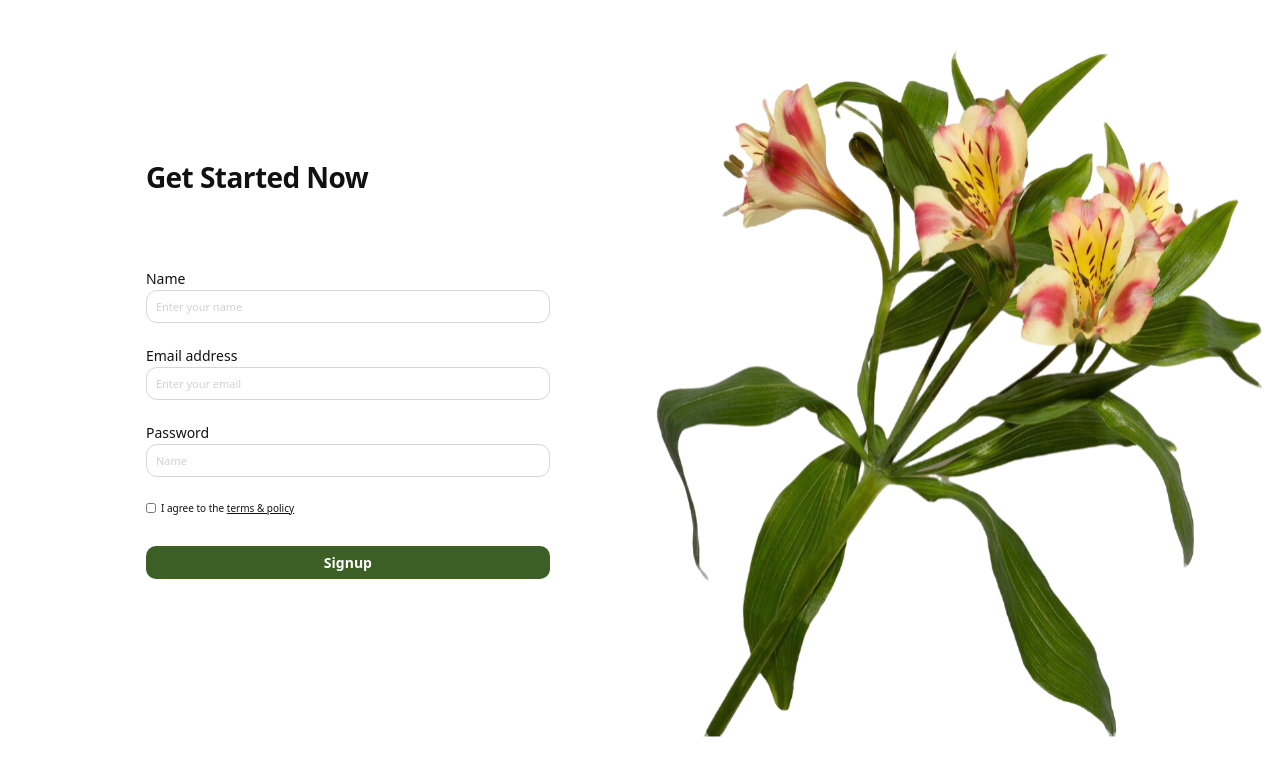
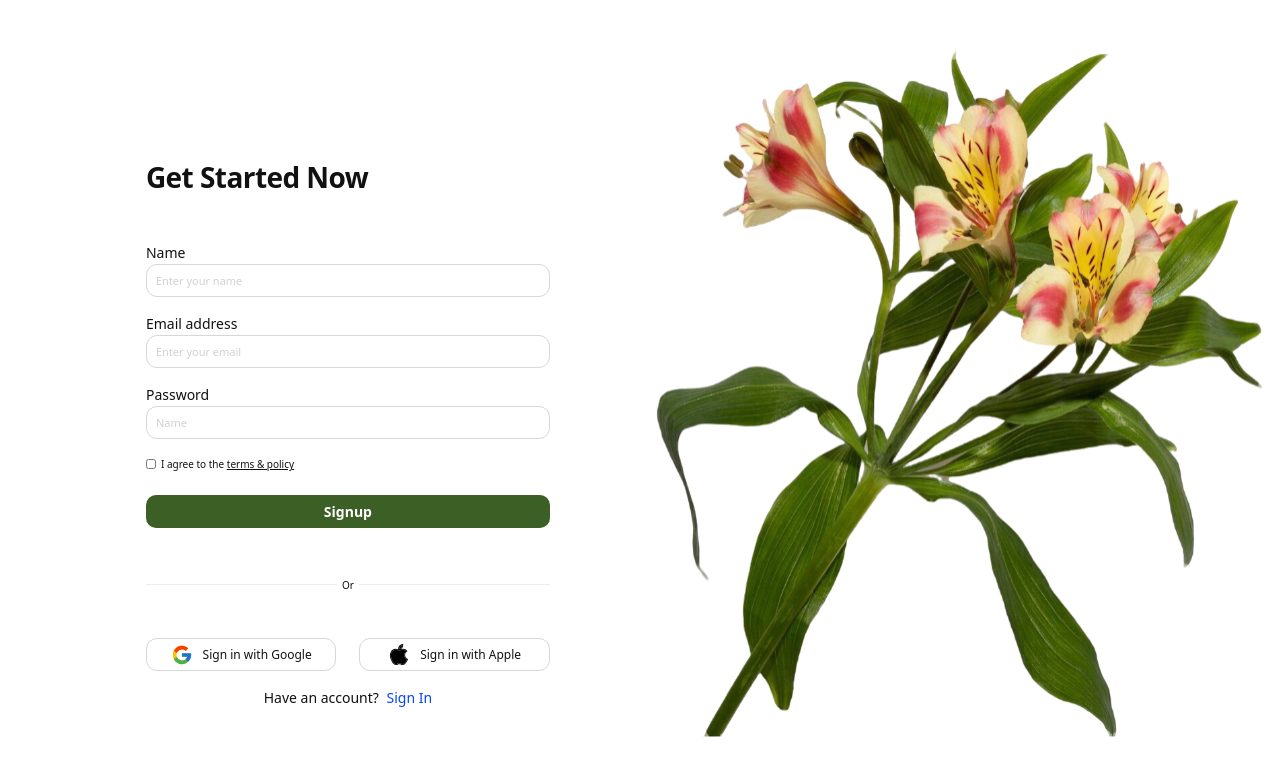
Before and after one commit to currlei/appdev1-final-practical-exam, a React (Vite) app: page / in a window 1280 px wide. Shown: the top 776 px of the page. Built offline with nearby package versions, Linux system fonts and the light colour scheme.

Commit message:
Add divider and social sign-in buttons.

```diff
--- a/src/SignUp.jsx
+++ b/src/SignUp.jsx
@@ -1,10 +1,13 @@
 import styles from './SignUp.module.css'
 import blossomImage from './assets/blossom-flower.svg'
+import googleLogo from './assets/icons-google-logo.svg'
+import appleLogo from './assets/icons-apple-logo.svg'
 
 function SignUp() {
   return (
     <main className={styles.page}>
       <section className={styles.left} aria-label="Sign up form area">
+        <div className={styles.signupContent}>
           <h1 className={styles.title}>Get Started Now</h1>
           <form className={styles.form}>
             <div className={styles.field}>
@@ -25,6 +28,25 @@ function SignUp() {
             </label>
             <button className={styles.submit} type="submit">Signup</button>
           </form>
+        </div>
+        <div className={styles.socialSection}>
+          <div className={styles.divider} aria-label="Or">
+            <span />
+            <span className={styles.dividerText}>Or</span>
+            <span />
+          </div>
+          <div className={styles.socialButtons}>
+            <button className={styles.socialButton} type="button">
+              <img src={googleLogo} alt="" />
+              <span>Sign in with Google</span>
+            </button>
+            <button className={styles.socialButton} type="button">
+              <img src={appleLogo} alt="" />
+              <span>Sign in with Apple</span>
+            </button>
+          </div>
+          <p className={styles.signInPrompt}>Have an account? <a href="#signin">Sign In</a></p>
+        </div>
       </section>
       <section className={styles.right} aria-label="Sign up artwork">
         <img className={styles.image} src={blossomImage} alt="Blossom flower" />
--- a/src/SignUp.module.css
+++ b/src/SignUp.module.css
@@ -1,8 +1,8 @@
 .page {
   display: grid;
   grid-template-columns: 1fr 1fr;
-  min-height: 100vh;
-  width: 100%;
+  width: min(100%, 1536px);
+  height: min(1042px, 100vh);
 }
 
 .left,
@@ -15,8 +15,13 @@
   flex-direction: column;
   align-items: flex-start;
   gap: 10px;
+  width: 100%;
   height: 638px;
-  padding: 20.3vh 0 64px 11.4vw;
+  padding: min(20.3vh, 211px) 0 64px 11.4vw;
+}
+
+.signupContent {
+  width: min(100%, 25.25rem);
 }
 
 .title {
@@ -27,7 +32,7 @@
   font-weight: 600;
   line-height: 1.1;
   letter-spacing: -0.02em;
-  margin-bottom: 68px;
+  margin-bottom: clamp(40px, 6.5vh, 68px);
 }
 
 .form {
@@ -38,7 +43,7 @@
   display: flex;
   flex-direction: column;
   gap: 2px;
-  margin-bottom: 25px;
+  margin-bottom: clamp(16px, 2.4vh, 25px);
 }
 
 .label {
@@ -96,7 +101,7 @@
 .submit {
   width: 100%;
   height: 33px;
-  margin-top: 32px;
+  margin-top: clamp(20px, 3.1vh, 32px);
   border: 0;
   border-radius: 10px;
   background: #3b5f24;
@@ -116,6 +121,80 @@
   outline-offset: 2px;
 }
 
+.socialSection {
+  width: min(100%, 25.25rem);
+}
+
+.divider {
+  display: flex;
+  align-items: center;
+  gap: 5px;
+  margin-top: clamp(24px, 5.2vh, 54px);
+  color: #111;
+}
+
+.divider > span:first-child,
+.divider > span:last-child {
+  height: 1px;
+  flex: 1;
+  background: #ededed;
+}
+
+.dividerText {
+  font-size: 10px;
+  line-height: 1;
+}
+
+.socialButtons {
+  display: flex;
+  gap: 23px;
+  margin-top: clamp(32px, 6.1vh, 64px);
+}
+
+.socialButton {
+  display: flex;
+  align-items: center;
+  justify-content: center;
+  gap: 10px;
+  width: 50%;
+  height: 33px;
+  padding: 0 8px;
+  border: 1px solid #d7d7d7;
+  border-radius: 11px;
+  background: #fff;
+  color: #111;
+  font: inherit;
+  font-size: 12px;
+  white-space: nowrap;
+  cursor: pointer;
+}
+
+.socialButton img {
+  display: block;
+  width: 22px;
+  height: 22px;
+  object-fit: contain;
+}
+
+.socialButton:focus-visible {
+  outline: 2px solid #3b5f24;
+  outline-offset: 2px;
+}
+
+.signInPrompt {
+  margin: clamp(16px, 2.3vh, 24px) 0 0;
+  color: #111;
+  font-size: 14px;
+  line-height: 1.2;
+  text-align: center;
+}
+
+.signInPrompt a {
+  margin-left: 4px;
+  color: #0645ff;
+  text-decoration: none;
+}
+
 .right {
   display: flex;
   align-items: center;
@@ -129,30 +208,3 @@
   max-height: 100vh;
   object-fit: contain;
 }
-
-@media (max-width: 700px) {
-  .page {
-    grid-template-columns: 1fr;
-  }
-
-  .left {
-    height: auto;
-    padding: 3rem 2rem;
-  }
-
-  .title {
-    margin-bottom: 3rem;
-  }
-
-  .form {
-    width: 100%;
-  }
-
-  .right {
-    min-height: 55vh;
-  }
-
-  .image {
-    max-height: 55vh;
-  }
-}
```
Also changed, not shown: manluctao-signup-bottom.png (added). Lines whose indentation alone changed are shown as unchanged.
